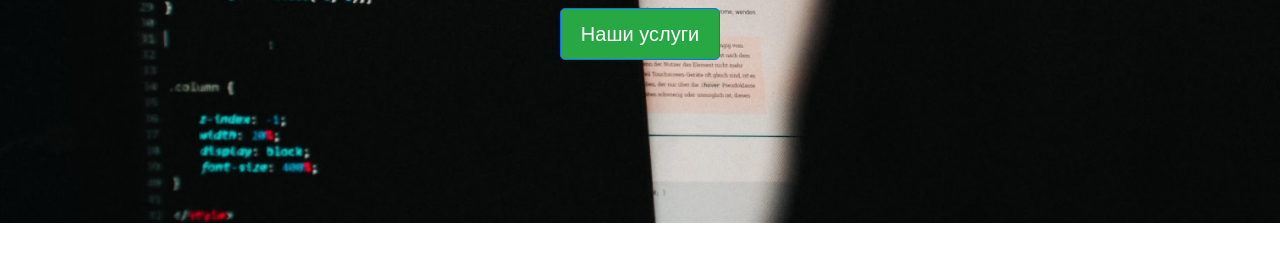
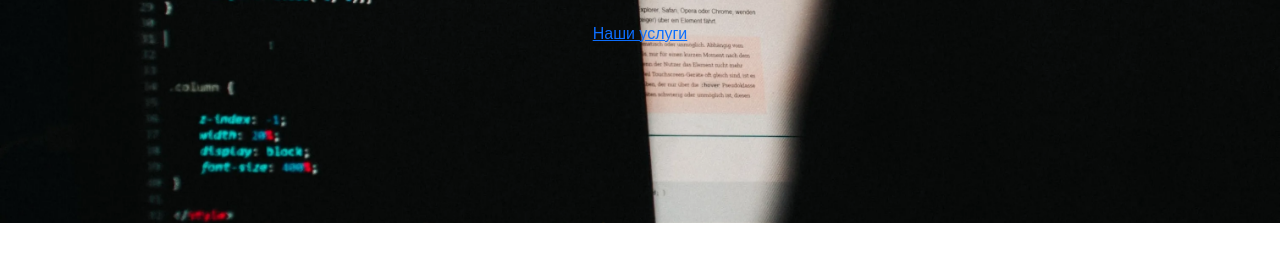
Before and after one commit to maksutov001/ITcompany, a plain HTML site: page index.html in a window 1280 px wide. Shown: the part 344-610 px from the top of the page. Drawn offline with nearby package versions, Linux system fonts and the light colour scheme.

Commit message:
Update index.html

```diff
--- a/index.html
+++ b/index.html
@@ -35,7 +35,7 @@
         <div class="container">
             <h1 class="mb-4">Добро пожаловать в нашу компанию!</h1>
             <p class="mb-4">Мы предлагаем лучшие решения для вашего бизнеса. Узнайте больше о наших услугах, проектах и миссии.</p>
-            <a href="str2.html" class="btn btn-primary btn-lg">Наши услуги</a>
+            <a href="str2.html">Наши услуги</a>
         </div>
     </section>
 
```
